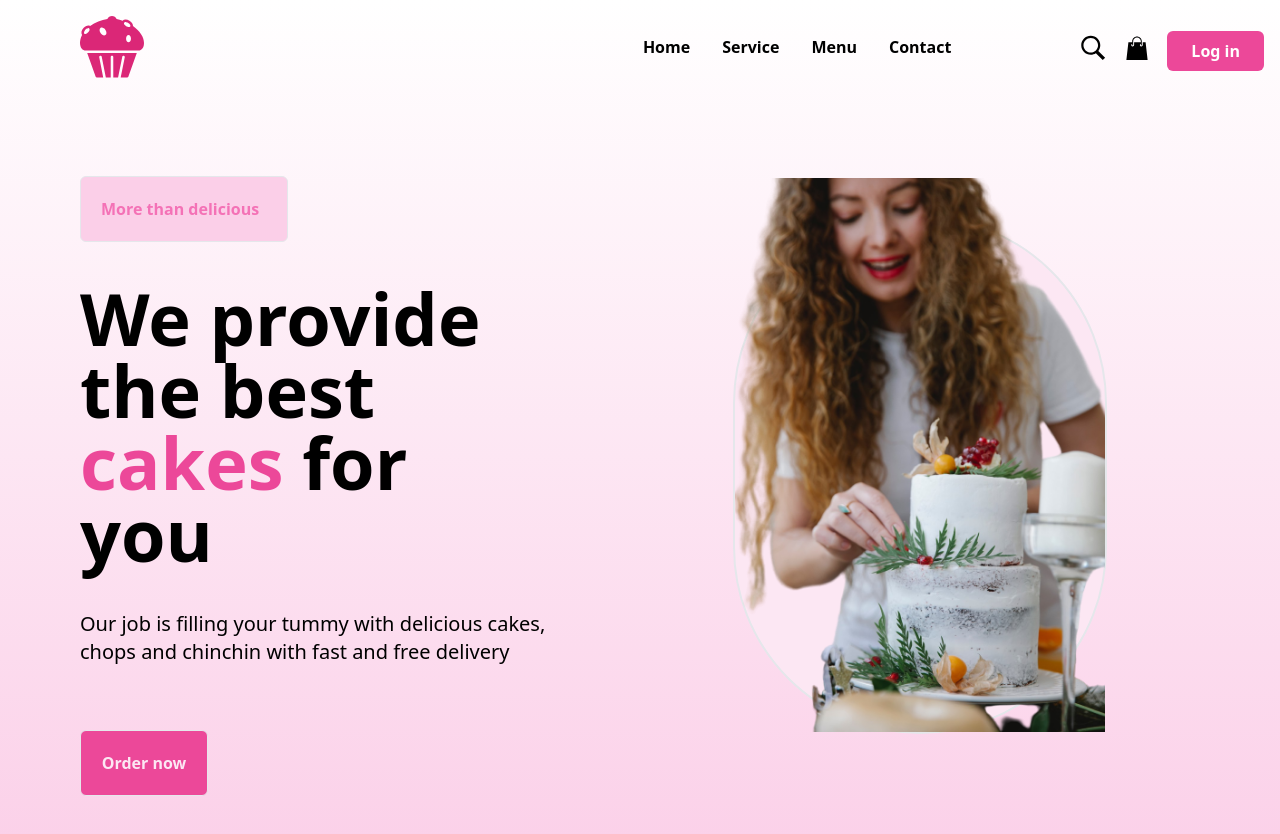
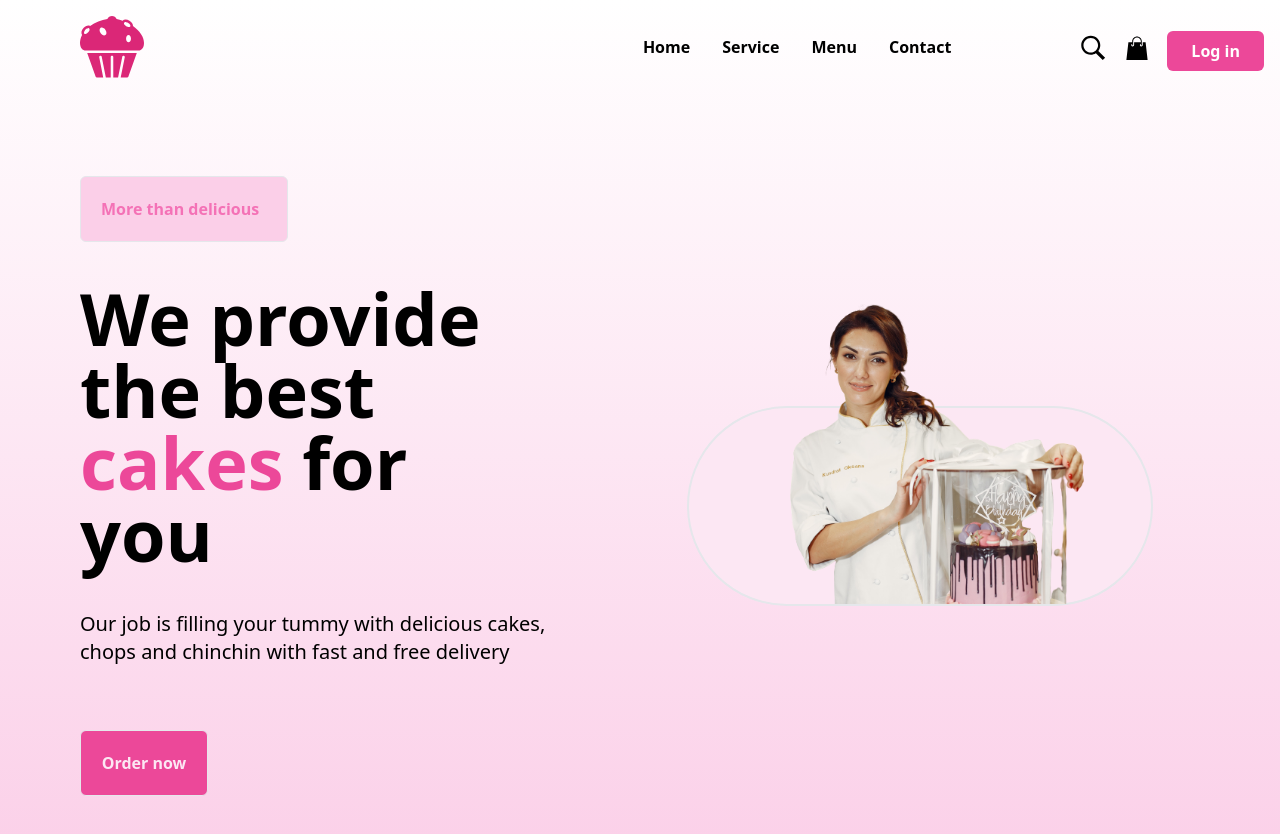
Before and after one commit to Victorakinwunmi/cake-web, a Nuxt app: page / in a window 1280 px wide. Shown: the top 834 px of the page. Built offline with nearby package versions, Linux system fonts and the light colour scheme.

Commit message:
i changed the cta image

```diff
--- a/components/cta/Container.vue
+++ b/components/cta/Container.vue
@@ -1,5 +1,5 @@
 <template>
-   <div class="block lg:flex p-10 lg:p-20">
+   <div class="block lg:flex p-10 lg:p-20 items-center">
      <div class="w-full">
         <div><slot name="headingbtn"/></div>
         <div><slot name="title"/></div>
--- a/components/cta/Image.vue
+++ b/components/cta/Image.vue
@@ -1,7 +1,7 @@
 <template>
   <div>
-    <div class="block w-10/12 lg:w-8/12 bg-pink-100 rounded-full border-2 mx-0 lg:mx-auto mt-28 lg:mt-10 ">
-         <img :src="require('@/assets/images/cta_pic1.png')" class="-mt-10">
+    <div class="block w-full xl:w-10/12 bg-pink-100 rounded-full border-2 mx-0 lg:mx-auto mt-28 lg:mt-10 ">
+         <img :src="require('@/assets/images/cta_2.png')" class="-mt-28 w-full">
     </div>
 
   </div>
```
Also changed, not shown: assets/images/cta_2.png (added), assets/images/cta_pic.jpg (deleted).
